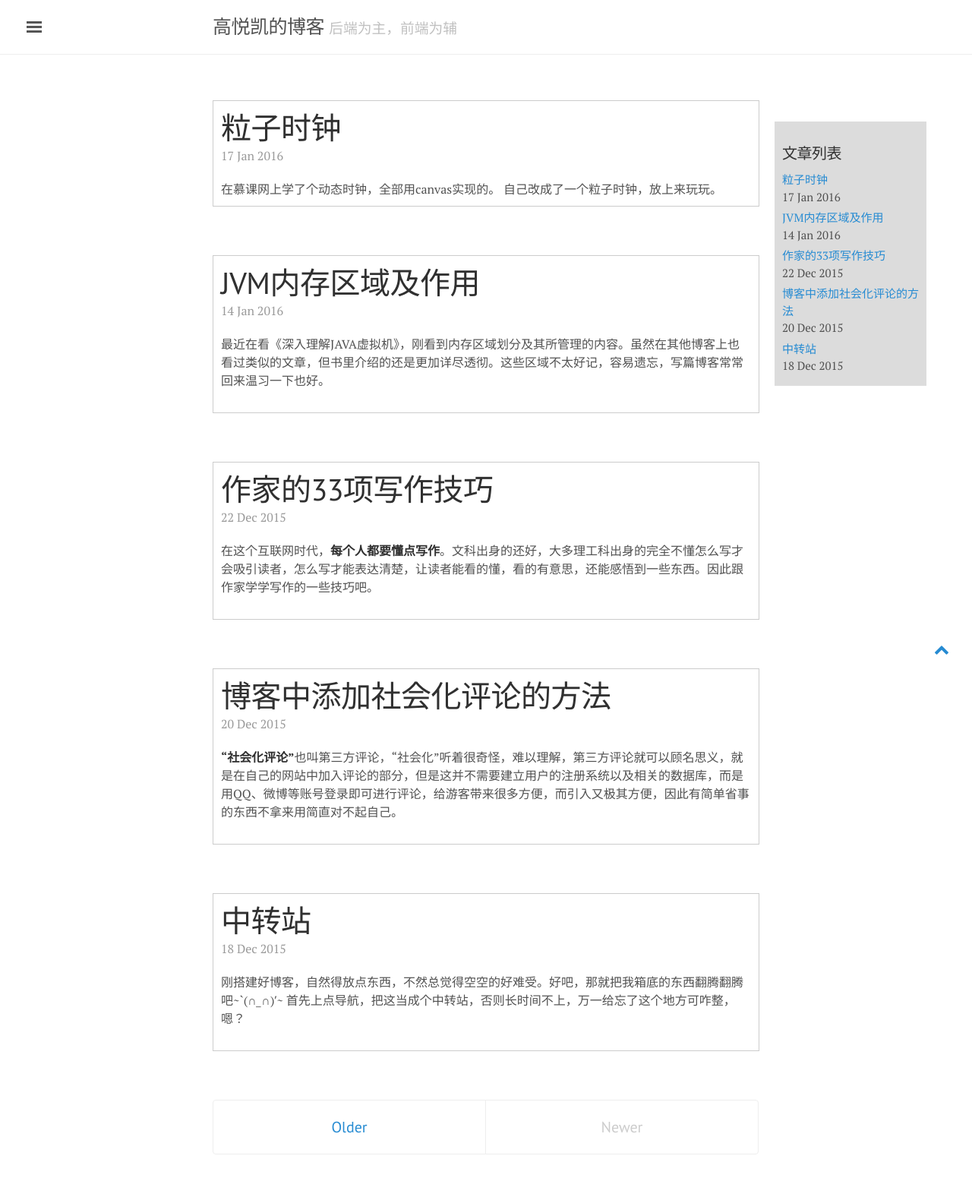
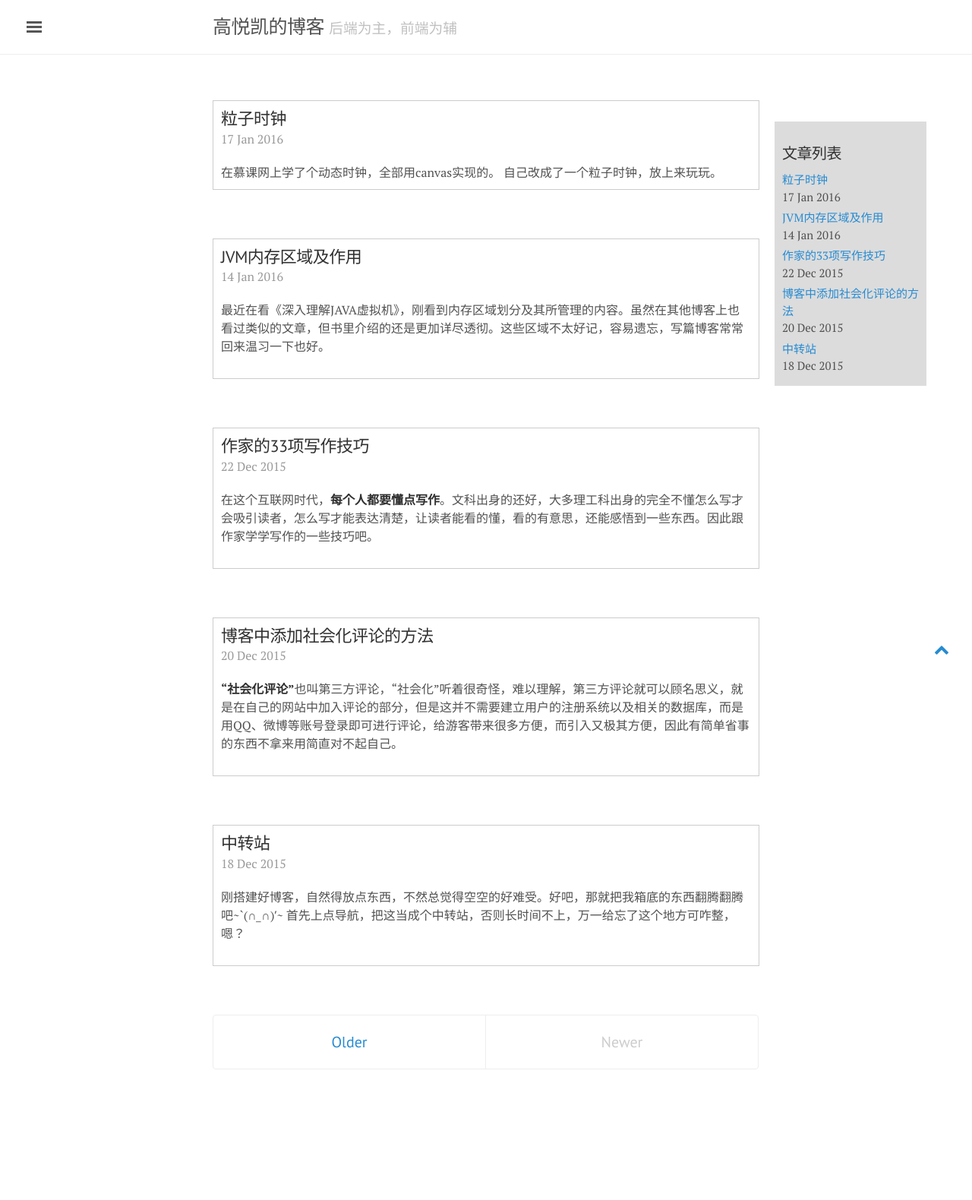
Before and after one commit to gyk6985432/myBlog, a Jekyll site: the page built from index.html, in a window 1280 px wide. Shown: the whole page at 76% size. Built offline with Jekyll 4.4.1, drawn with Linux system fonts in a browser that asks for light colours; nearby versions of some CDN libraries; the list of posts is cut into pages by our own code; comment, search, counter and statistics services are not loaded; after the commit the page ends 1468 px from its top, so only the background shows below that.

Commit message:
font size

```diff
--- a/css/lanyon.css
+++ b/css/lanyon.css
@@ -327,6 +327,7 @@ a.sidebar-nav-item:focus {
 .page-title,
 .post-title {
   margin-top: 0;
+  font-size: 22px;    /*标题大小*/
 }
 
 /* Meta data line below post title */
```
